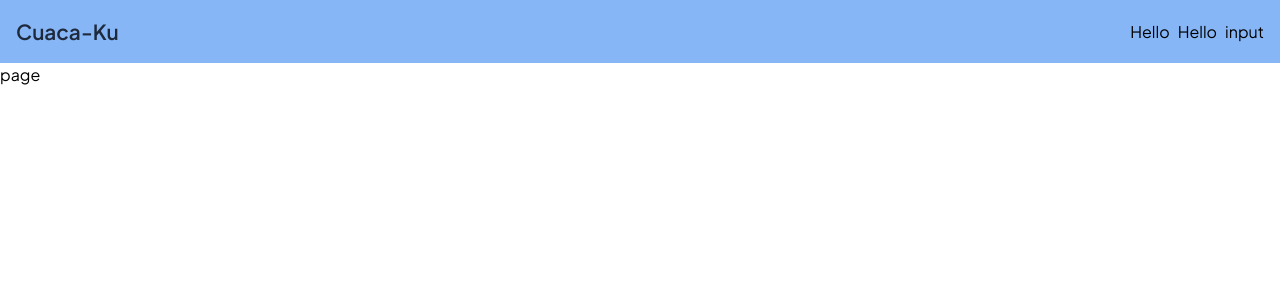
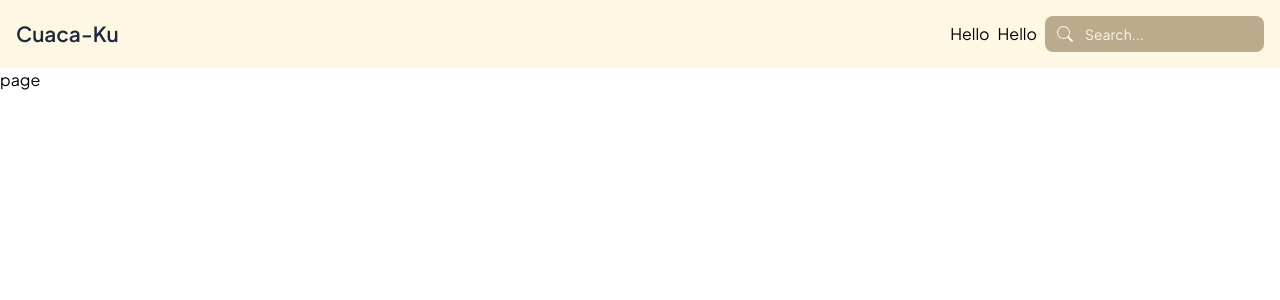
Before and after one commit to Nadhiradhit/cuacaku-app, a Next.js app: page / in a window 1280 px wide. Shown: the top 300 px of the page. Built offline with nearby package versions, Linux system fonts and the light colour scheme.

Commit message:
fix: color navbar and component

```diff
--- a/app/components/input.tsx
+++ b/app/components/input.tsx
@@ -1,8 +1,18 @@
 "use client"
 import React from "react"
+import { BsSearch } from "react-icons/bs"
 
 export default function Input() {
     return (
-        <div>input</div>
+        <div className="relative">
+            <form action="">
+                <div className="absolute inset-y-0 start-0 flex items-center ps-3 pointer-events-none">
+                    <BsSearch className="w-4 h-4 text-primary"/>
+                </div>
+                <input type="text" name="" id="" className="input-text" placeholder="Search..."/>
+
+            </form>
+        </div>
+
     )
 }
--- a/app/layouts/header.tsx
+++ b/app/layouts/header.tsx
@@ -11,7 +11,7 @@ export default function Header() {
                 <div className="">
                     <h4 className="header-text">Cuaca-Ku</h4>
                 </div>
-                <div className="flex gap-2">
+                <div className="flex gap-2 items-center">
                     <ul>
                         <li>Hello</li>
                     </ul>
--- a/app/styles/globals.css
+++ b/app/styles/globals.css
@@ -7,7 +7,11 @@
         font-size: 1.3rem;
         font-weight: 600;
 
-    @apply text-slate-800 bg-primary
+        @apply text-slate-800 bg-primary
 
     }
+
+    .input-text{
+        @apply block w-full p-2 ps-10 text-sm text-primary bg-secondary placeholder-primary rounded-lg focus:ring-blue-500 focus:border-blue-500
+    }
 }
--- a/tailwind.config.ts
+++ b/tailwind.config.ts
@@ -9,7 +9,12 @@ const config: Config = {
   theme: {
     extend: {
       backgroundColor:{
-        primary: "#86B6F6"
+        primary: "#FDF7E4",
+        secondary: "#BBAB8C"
+      },
+      colors:{
+        primary: "#FDF7E4",
+        secondary: "#BBAB8C"
       }
     },
   },
```
